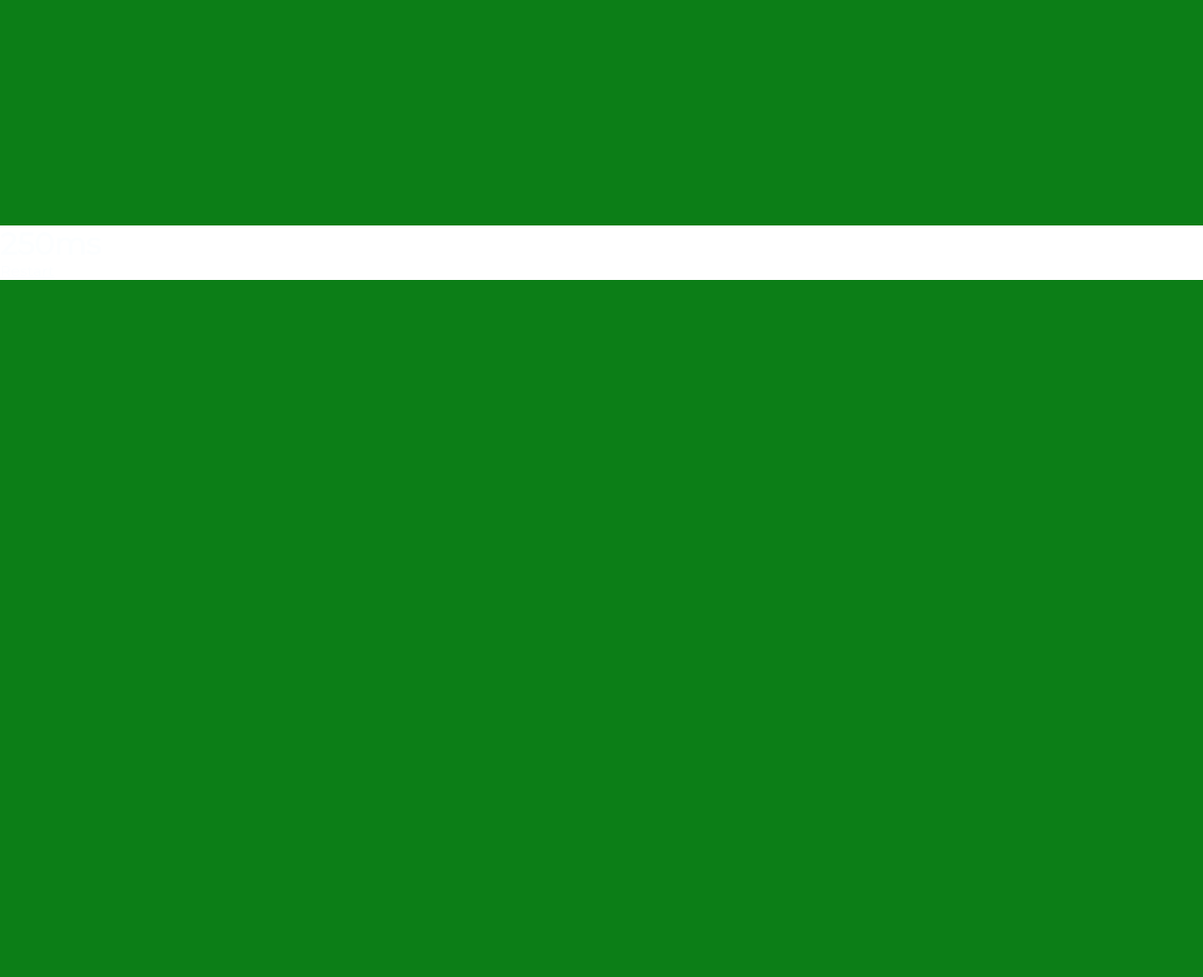
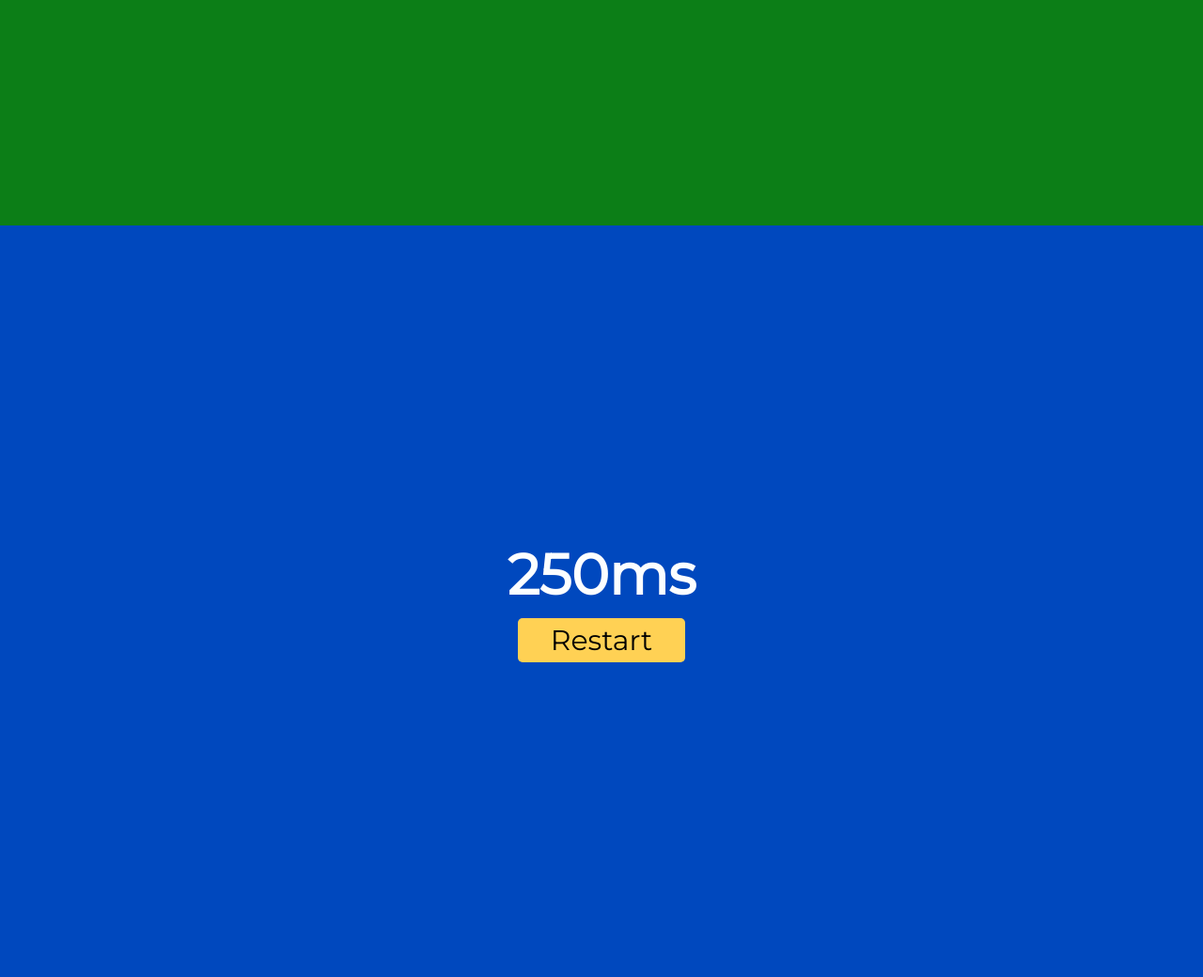
Before and after one commit to abrusu-collins/Game-Island, a PHP site: the page made by Reaction Time/reactiontime.html in a window 1280 px wide. Shown: the part 2160-3200 px from the top of the page at 94% size. Before the commit the page ends 2458 px from the top, so only its background shows below. Run offline with PHP 8.4, Linux system fonts and the light colour scheme.

Commit message:
restart done

```diff
--- /dev/null
+++ b/Reaction Time/sass/_restart.scss
@@ -0,0 +1,19 @@
+.restart{
+    height: 100vh;
+    background-color: $blue;
+    font-size: 30px;
+    display: flex;
+    flex-direction: column;
+    align-items: center;
+    justify-content: center;
+    & h1{
+        margin-bottom: 10px;
+    }
+    & a{
+        text-decoration: none;
+        background-color: #ffd154;
+        color:#000;
+        padding:5px 35px;
+        border-radius: 5px;
+    }
+}
--- a/Reaction Time/sass/reactiontime.scss
+++ b/Reaction Time/sass/reactiontime.scss
@@ -2,3 +2,4 @@
 @import "blue";
 @import "green";
 @import "red";
+@import "restart";
--- a/styles/reactiontime.css
+++ b/styles/reactiontime.css
@@ -46,3 +46,23 @@
   align-items: center;
   justify-content: center;
 }
+
+.restart {
+  height: 100vh;
+  background-color: #0048BE;
+  font-size: 30px;
+  display: flex;
+  flex-direction: column;
+  align-items: center;
+  justify-content: center;
+}
+.restart h1 {
+  margin-bottom: 10px;
+}
+.restart a {
+  text-decoration: none;
+  background-color: #ffd154;
+  color: #000;
+  padding: 5px 35px;
+  border-radius: 5px;
+}
```
